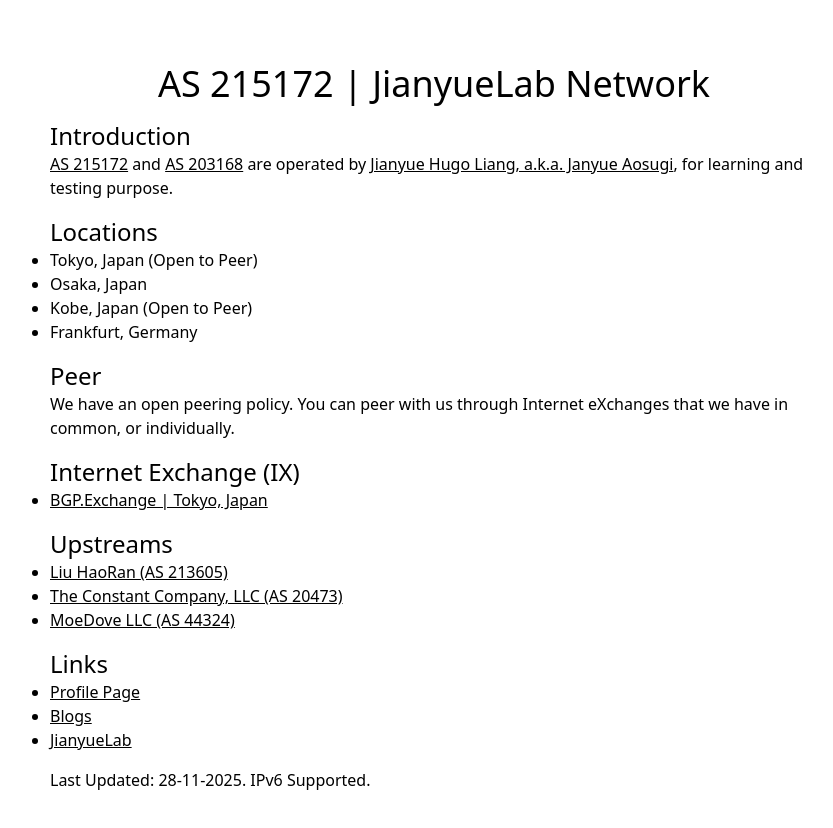
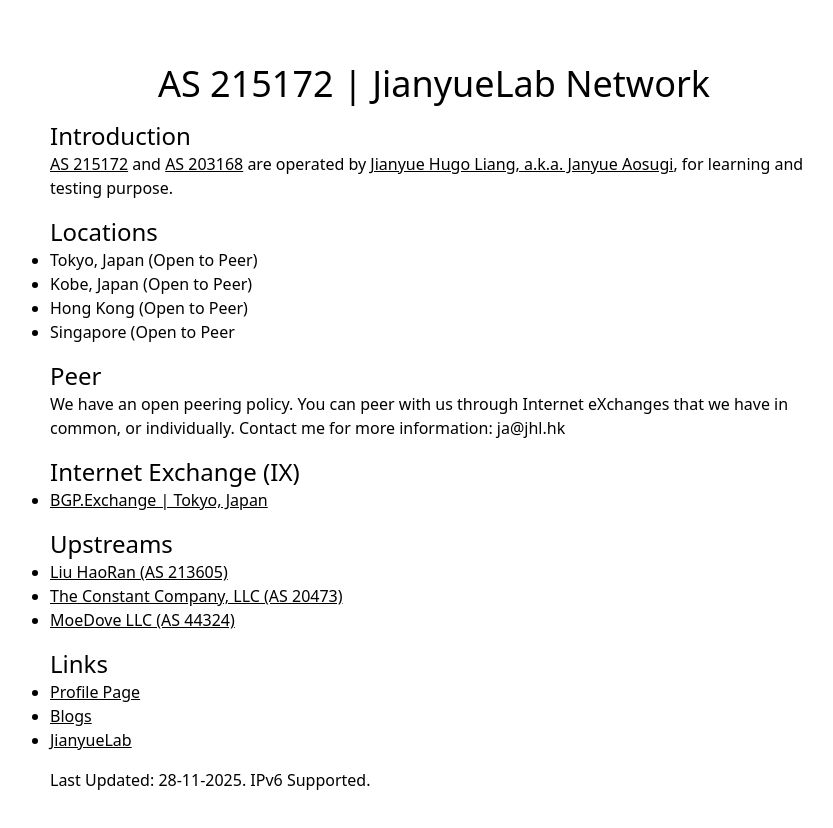
Before and after one commit to JianyueLab/Network, a SvelteKit app: page / in a window 1280 px wide. Shown: the top 828 px of the page, without its empty margins (206-1039 px from the left). Built offline with nearby package versions, Linux system fonts and the light colour scheme.

Commit message:
Update locations and peering policy in page.svelte
Removed Osaka and Frankfurt from the locations list and added Hong Kong and Singapore. Updated the contact information in the peering policy paragraph.

```diff
--- a/src/routes/+page.svelte
+++ b/src/routes/+page.svelte
@@ -28,13 +28,13 @@
 		<h2 class="mt-4 text-2xl">Locations</h2>
 		<ul class="list-disc">
 			<li>Tokyo, Japan (Open to Peer)</li>
-			<li>Osaka, Japan</li>
 			<li>Kobe, Japan (Open to Peer)</li>
-			<li>Frankfurt, Germany</li>
+			<li>Hong Kong (Open to Peer)</li>
+			<li>Singapore (Open to Peer</li>
 		</ul>
 
 		<h2 class="mt-4 text-2xl">Peer</h2>
-		<p>We have an open peering policy. You can peer with us through Internet eXchanges that we have in common, or individually.</p>
+		<p>We have an open peering policy. You can peer with us through Internet eXchanges that we have in common, or individually. Contact me for more information: <a href="mailto:ja@jhl.hk">ja@jhl.hk</a></p>
 
 		<h2 class="mt-4 text-2xl">Internet Exchange (IX)</h2>
 		<ul class="list-disc">
```
